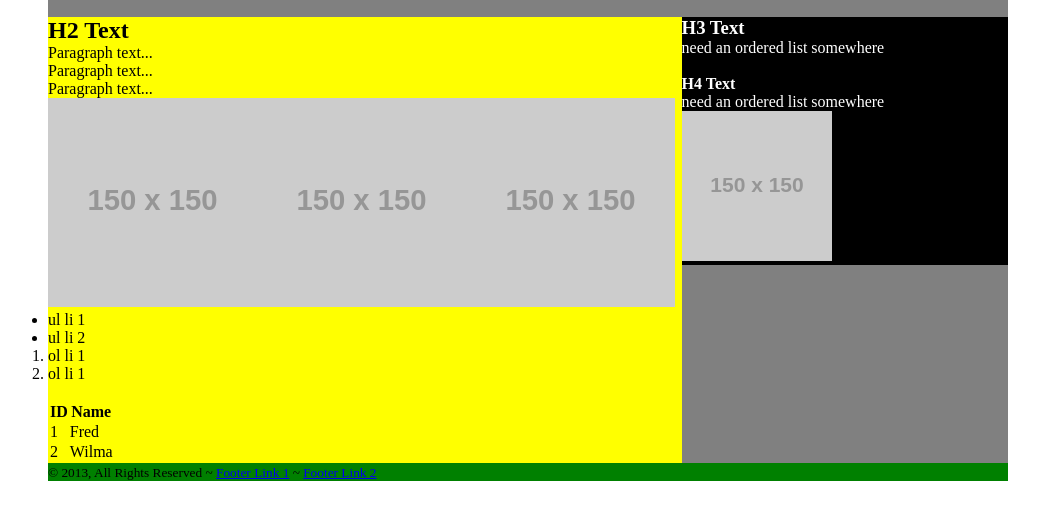
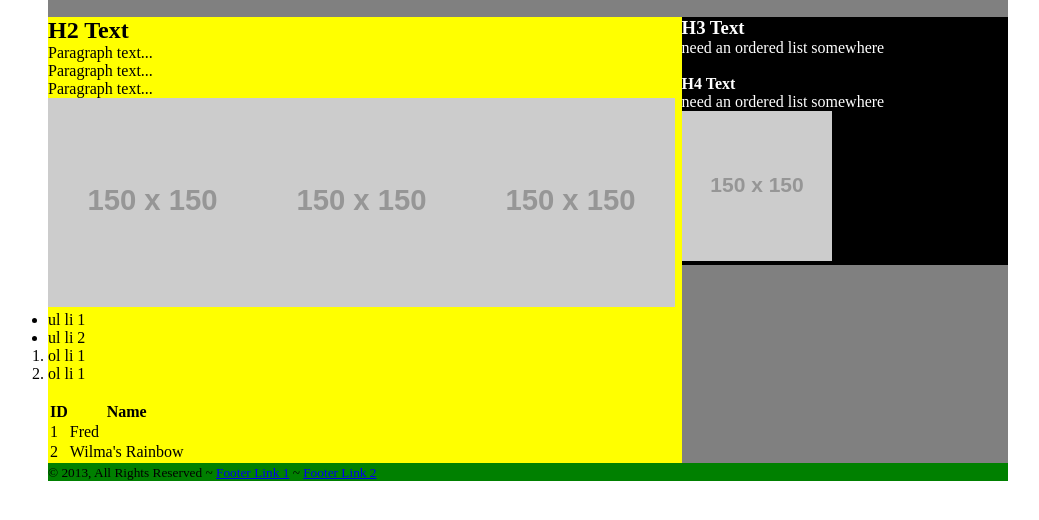
Before and after one commit to 8legged/basic_webpage, a plain HTML site: page index.html in a window 1280 px wide. Shown: the part 88-608 px from the top of the page, without its empty margins (112-1151 px from the left). Drawn offline with Linux system fonts and the light colour scheme; placeholder pictures from the web are drawn by us.

Commit message:
testing edits to index.html and .gitignore

```diff
--- a/index.html
+++ b/index.html
@@ -65,7 +65,7 @@
               </tr>
               <tr>
                 <td>2</td>
-                <td>Wilma</td>
+                <td>Wilma's Rainbow</td>
               </tr>
             </tbody>
           </table>
```
Also changed, not shown: 1 other file.
